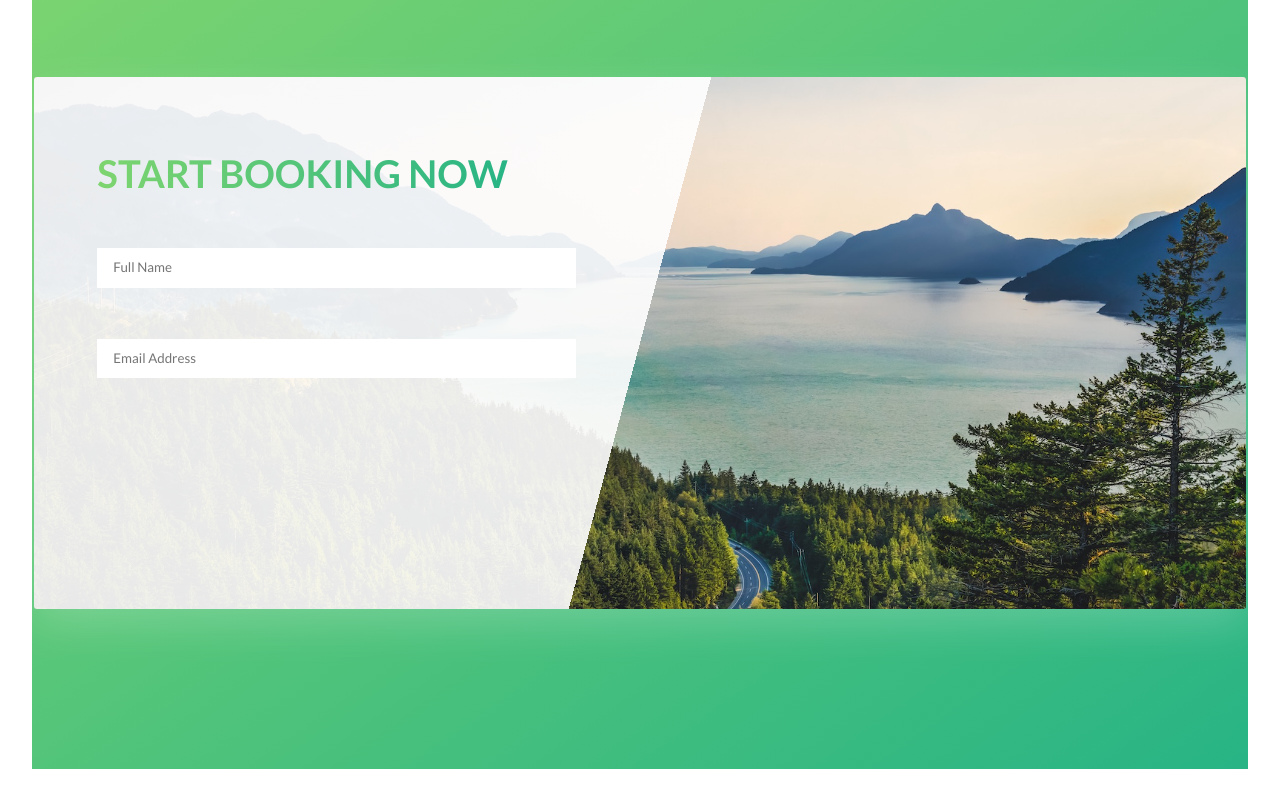
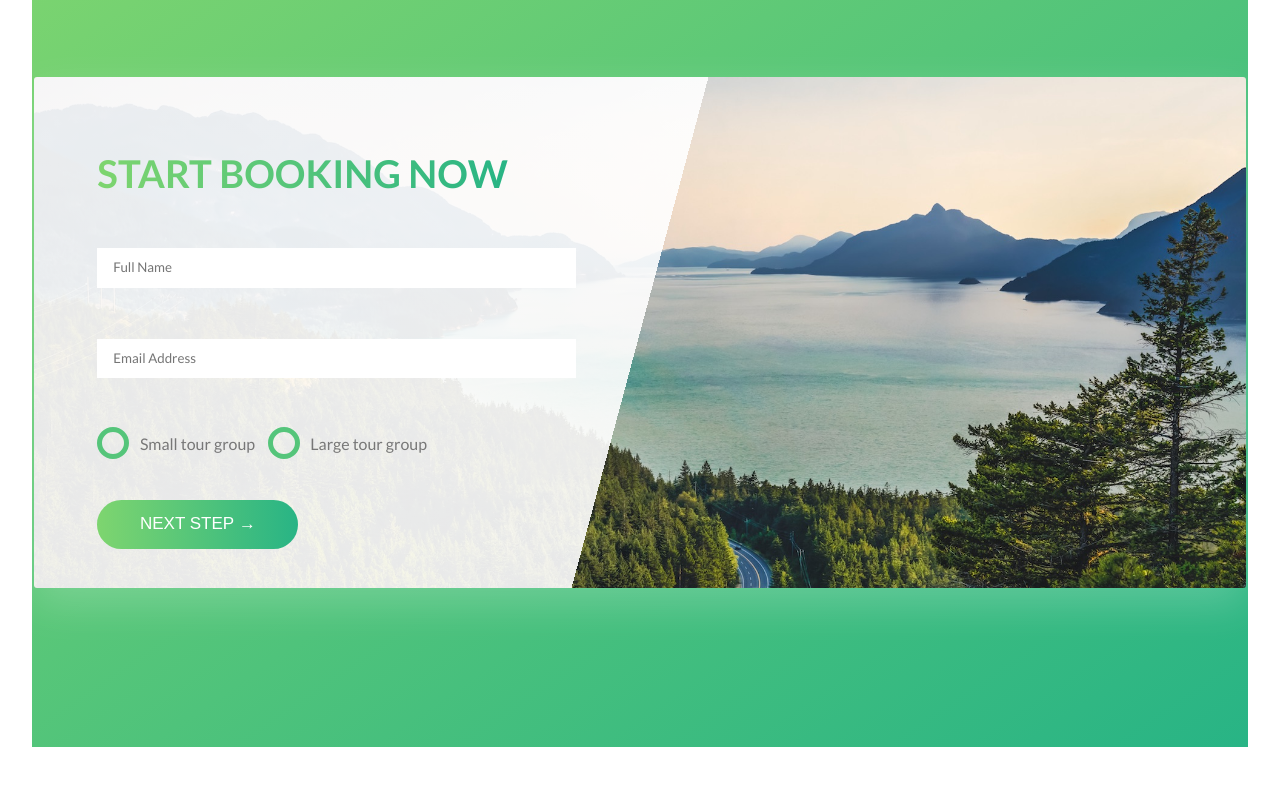
Before and after one commit to KCblama19/Advanced-CSS-and-Sass--Natours-Practice, a website: page index.html in a window 1280 px wide. Shown: the part 4536-5336 px from the top of the page. After the commit the page ends 5315 px from the top, so only its background shows below. Drawn offline with Linux system fonts and the light colour scheme.

Commit message:
modified form code

```diff
--- a/index.html
+++ b/index.html
@@ -297,6 +297,26 @@
                                 <input type="email" class="form__input" placeholder="Email Address" required id="email">
                                 <label for="email" class="form__label">Email address</label>
                             </div>
+
+                            <div class="form__group u-margin-bottom--medium">
+                                <div class="form__radio-group">
+                                    <input type="radio" class="form__radio-input" id="small" name="size">
+                                    <label for="small" class="form__radio-label">
+                                        <span class="form__radio-button"></span>
+                                        Small tour group
+                                    </label>
+                                </div>
+
+                                <div class="form__radio-group">
+                                    <input type="radio" class="form__radio-input" id="large" name="size">
+                                    <label for="large" class="form__radio-label">
+                                        <span class="form__radio-button"></span>
+                                        Large tour group
+                                    </label>
+                                </div>
+                            </div>
+
+                            <button class="btn btn--green">Next Step &rarr;</button>
                         </form>
                     </div>
                 </div>
--- a/sass/base/_utilities.scss
+++ b/sass/base/_utilities.scss
@@ -1,13 +1,13 @@
-.u-center-text {text-align: center;}
+.u-center-text {text-align: center !important;}
 
 // Margin bottom utilities classes
-.u-margin-bottom--xsmall {margin-bottom: 0.5rem;}
-.u-margin-bottom--small {margin-bottom: 1.3rem;}
-.u-margin-bottom--medium {margin-bottom: 4rem;}
-.u-margin-bottom--big {margin-bottom: 8rem;}
+.u-margin-bottom--xsmall {margin-bottom: 0.5rem !important;}
+.u-margin-bottom--small {margin-bottom: 1.3rem !important;}
+.u-margin-bottom--medium {margin-bottom: 4rem !important;}
+.u-margin-bottom--big {margin-bottom: 8rem !important;}
 
 // .u-width {width: 55%;}
 
-.u-margin-top--large {margin-top: 15rem;}
-.u-margin-top--medium {margin-top: 8rem;}
-.u-margin-top--small {margin-top: 4rem;}
+.u-margin-top--large {margin-top: 15rem !important;}
+.u-margin-top--medium {margin-top: 8rem !important;}
+.u-margin-top--small {margin-top: 4rem !important;}
--- a/sass/components/_button.scss
+++ b/sass/components/_button.scss
@@ -1,4 +1,5 @@
 .btn {
+    &,
     &:link,
     &:visited {
         text-decoration: none;
@@ -7,6 +8,8 @@
         padding: 1.4rem 4rem;
         border-radius: 10rem;
         font-size: 1.6rem;
+        outline: none;
+        border: none;
 
         display: inline-block;
         position: relative;
@@ -18,7 +21,9 @@
         transform: translateY(-.3rem);
     }
 
-    &:active {
+    &:active,
+    &:focus {
+        outline: none;
         transform: translateY(-.1rem);
     }
 
--- a/sass/components/_form.scss
+++ b/sass/components/_form.scss
@@ -43,6 +43,54 @@
         visibility: hidden;
         transform: translateY(-2.7rem);
     }
+
+    &__radio-group {
+        display: inline-block;
+        // border: 1px solid;
+        position: relative;
+
+        &:not(:first-child) {
+            margin-left: 1rem;
+        }
+    }
+
+    &__radio-input {
+        display: none;
+    }
+
+    &__radio-label {
+        font-size: 1.5rem;
+        padding-left: 4rem;
+
+    }
+
+    &__radio-button {
+        width: 3rem;
+        height: 3rem;
+        display: inline-block;
+        border: 5px solid $primary-color;
+        border-radius: 50%;
+        position: absolute;
+        top: -.3rem;
+        left: 0;
+
+        &::after {
+            content: "";
+            width: 1.5rem;
+            height: 1.5rem;
+            background-color: $primary-color;
+            border-radius: 50%;
+            display: inline-block;
+            position: absolute;
+            top: .3rem;
+            left: .3rem;
+            opacity: 0;
+        }
+    }
+
+    &__radio-input:checked ~ &__radio-label &__radio-button::after {
+        opacity: 1;
+    }
 }
 // .form__group {
 
--- a/sass/pages/home.scss
+++ b/sass/pages/home.scss
@@ -41,7 +41,7 @@
     border-radius: 3px;
     box-shadow: 0 1.5rem 4rem rgba($color-white, .2);
 
-    height: 50rem;
+    height: 48rem;
 
 
     &__form {
```
Also changed, not shown: css/style.css.
